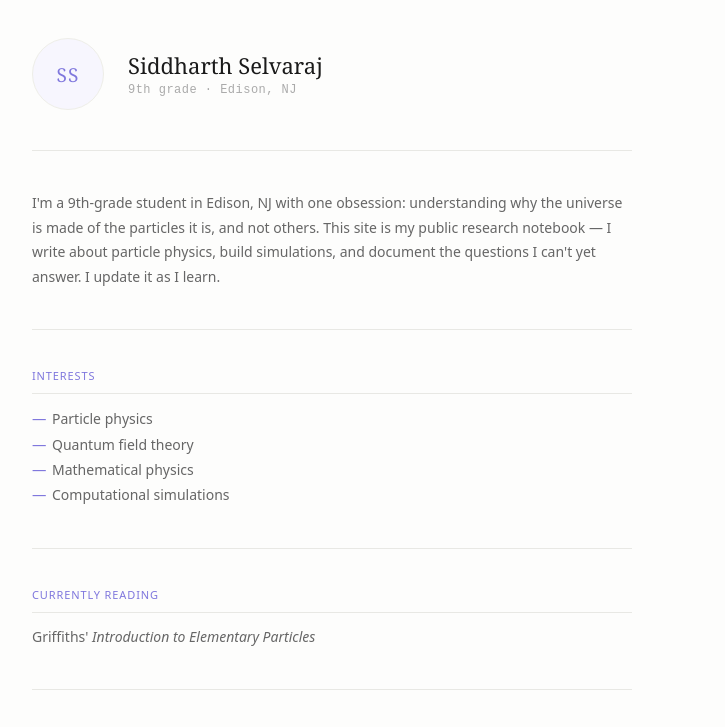
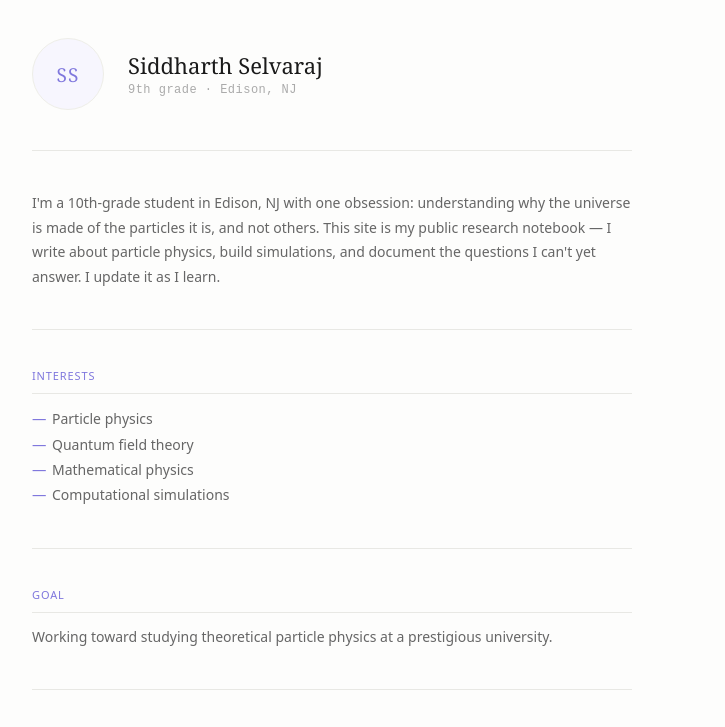
Before and after one commit to sid-selvaraj/fieldlines, an Astro site: page /about in a window 1280 px wide. Shown: the part 61-788 px from the top of the page, without its empty margins (272-997 px from the left). Built offline with nearby package versions, Linux system fonts and the light colour scheme; Astro itself is replaced by a stand-in of ours.

Commit message:
fixed aboutme page

```diff
--- a/src/pages/about.astro
+++ b/src/pages/about.astro
@@ -16,7 +16,7 @@ import Base from '../layouts/Base.astro';
 
     <section class="bio">
       <p>
-        I'm a 9th-grade student in Edison, NJ with one obsession: understanding why the universe
+        I'm a 10th-grade student in Edison, NJ with one obsession: understanding why the universe
         is made of the particles it is, and not others. This site is my public research notebook —
         I write about particle physics, build simulations, and document the questions I can't yet
         answer. I update it as I learn.
@@ -37,16 +37,10 @@ import Base from '../layouts/Base.astro';
 
     <hr />
 
-    <section>
-      <h2 class="section-label">Currently reading</h2>
-      <p>Griffiths' <em>Introduction to Elementary Particles</em></p>
-    </section>
-
-    <hr />
 
     <section>
       <h2 class="section-label">Goal</h2>
-      <p>Working toward studying physics at Stanford University.</p>
+      <p>Working toward studying theoretical particle physics at a prestigious university.</p>
     </section>
 
     <hr />
```
